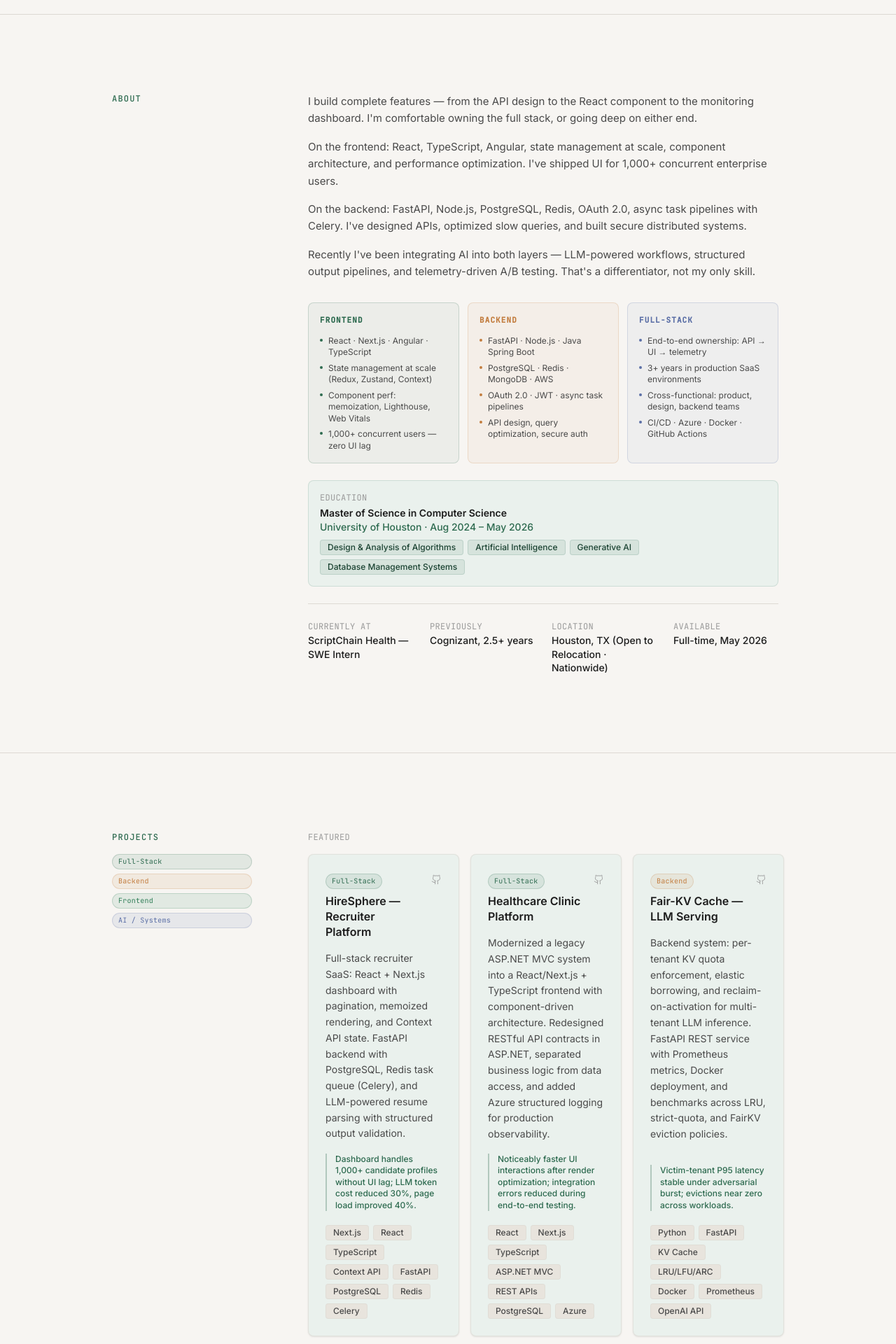
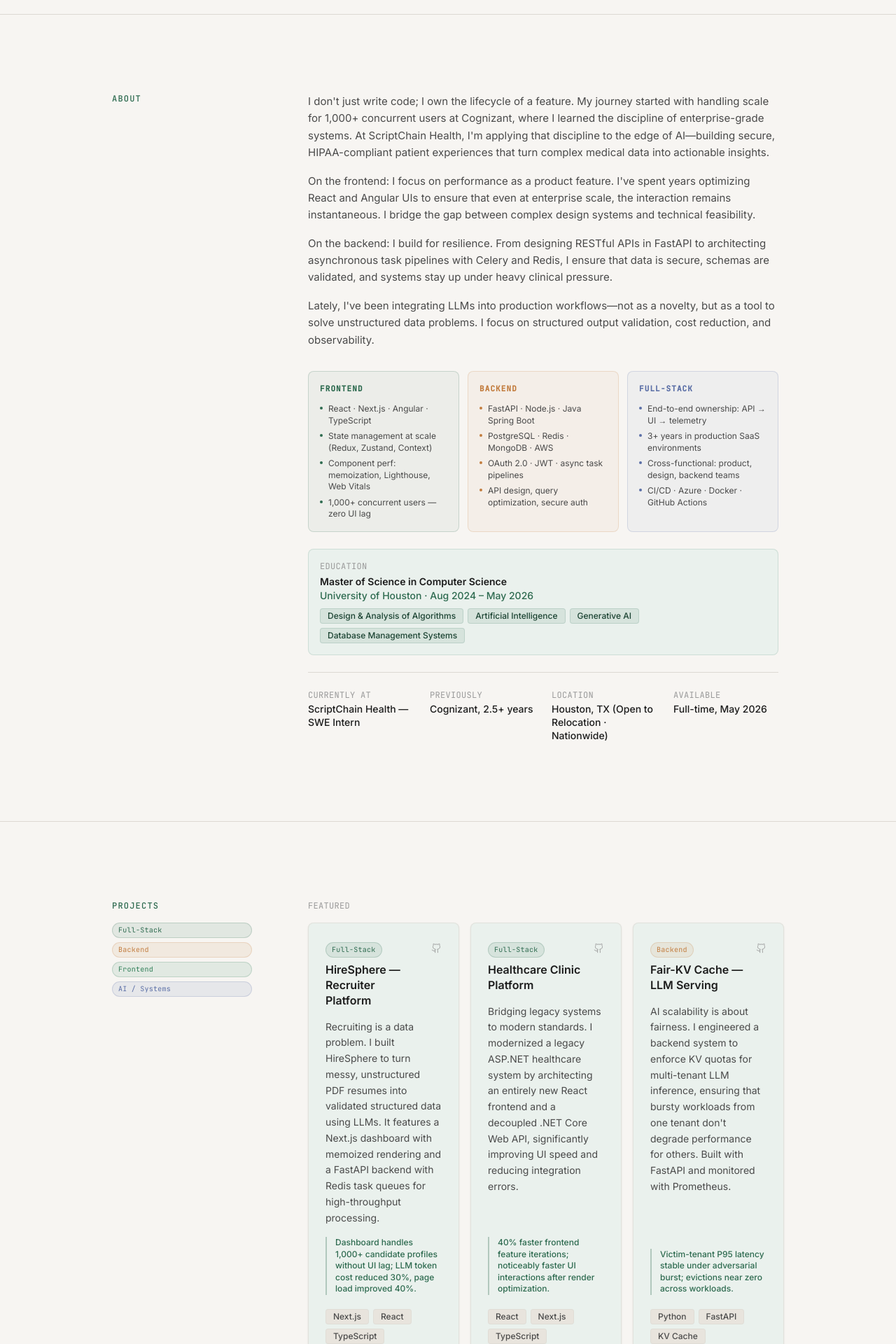
Before and after one commit to namitrathod/Myportfolio, a React (Create React App) app: page / in a window 1280 px wide. Shown: the part 780-2700 px from the top of the page at 70% size. Built offline with nearby package versions, Linux system fonts and the light colour scheme.

Commit message:
feat: narrative storytelling with Spring Boot and .NET Core narratives

```diff
--- a/src/data/portfolio.ts
+++ b/src/data/portfolio.ts
@@ -80,10 +80,10 @@ export const portfolioData: PortfolioData = {
       "MS Computer Science, University of Houston. Experienced at Cognizant and ScriptChain Health.",
     ],
     about: [
-      "I build complete features — from the API design to the React component to the monitoring dashboard. I'm comfortable owning the full stack, or going deep on either end.",
-      "On the frontend: React, TypeScript, Angular, state management at scale, component architecture, and performance optimization. I've shipped UI for 1,000+ concurrent enterprise users.",
-      "On the backend: FastAPI, Node.js, PostgreSQL, Redis, OAuth 2.0, async task pipelines with Celery. I've designed APIs, optimized slow queries, and built secure distributed systems.",
-      "Recently I've been integrating AI into both layers — LLM-powered workflows, structured output pipelines, and telemetry-driven A/B testing. That's a differentiator, not my only skill.",
+      "I don't just write code; I own the lifecycle of a feature. My journey started with handling scale for 1,000+ concurrent users at Cognizant, where I learned the discipline of enterprise-grade systems. At ScriptChain Health, I'm applying that discipline to the edge of AI—building secure, HIPAA-compliant patient experiences that turn complex medical data into actionable insights.",
+      "On the frontend: I focus on performance as a product feature. I've spent years optimizing React and Angular UIs to ensure that even at enterprise scale, the interaction remains instantaneous. I bridge the gap between complex design systems and technical feasibility.",
+      "On the backend: I build for resilience. From designing RESTful APIs in FastAPI to architecting asynchronous task pipelines with Celery and Redis, I ensure that data is secure, schemas are validated, and systems stay up under heavy clinical pressure.",
+      "Lately, I've been integrating LLMs into production workflows—not as a novelty, but as a tool to solve unstructured data problems. I focus on structured output validation, cost reduction, and observability.",
     ],
     email: "namitrathod07@gmail.com",
     phone: "+1-346-434-9556",
@@ -109,7 +109,7 @@ export const portfolioData: PortfolioData = {
       id: "hiresphere",
       title: "HireSphere — Recruiter Platform",
       description:
-        "Full-stack recruiter SaaS: React + Next.js dashboard with pagination, memoized rendering, and Context API state. FastAPI backend with PostgreSQL, Redis task queue (Celery), and LLM-powered resume parsing with structured output validation.",
+        "Recruiting is a data problem. I built HireSphere to turn messy, unstructured PDF resumes into validated structured data using LLMs. It features a Next.js dashboard with memoized rendering and a FastAPI backend with Redis task queues for high-throughput processing.",
       result: "Dashboard handles 1,000+ candidate profiles without UI lag; LLM token cost reduced 30%, page load improved 40%.",
       technologies: ["Next.js", "React", "TypeScript", "Context API", "FastAPI", "PostgreSQL", "Redis", "Celery"],
       track: "Full-Stack",
@@ -121,9 +121,9 @@ export const portfolioData: PortfolioData = {
       id: "capstone-healthcare",
       title: "Healthcare Clinic Platform",
       description:
-        "Modernized a legacy ASP.NET MVC system into a React/Next.js + TypeScript frontend with component-driven architecture. Redesigned RESTful API contracts in ASP.NET, separated business logic from data access, and added Azure structured logging for production observability.",
-      result: "Noticeably faster UI interactions after render optimization; integration errors reduced during end-to-end testing.",
-      technologies: ["React", "Next.js", "TypeScript", "ASP.NET MVC", "REST APIs", "PostgreSQL", "Azure"],
+        "Bridging legacy systems to modern standards. I modernized a legacy ASP.NET healthcare system by architecting an entirely new React frontend and a decoupled .NET Core Web API, significantly improving UI speed and reducing integration errors.",
+      result: "40% faster frontend feature iterations; noticeably faster UI interactions after render optimization.",
+      technologies: ["React", "Next.js", "TypeScript", ".NET Core Web API", "ASP.NET MVC", "PostgreSQL", "Azure"],
       track: "Full-Stack",
       githubUrl: "https://github.com/namitrathod",
       liveUrl: "",
@@ -133,7 +133,7 @@ export const portfolioData: PortfolioData = {
       id: "fair-kv-cache",
       title: "Fair-KV Cache — LLM Serving",
       description:
-        "Backend system: per-tenant KV quota enforcement, elastic borrowing, and reclaim-on-activation for multi-tenant LLM inference. FastAPI REST service with Prometheus metrics, Docker deployment, and benchmarks across LRU, strict-quota, and FairKV eviction policies.",
+        "AI scalability is about fairness. I engineered a backend system to enforce KV quotas for multi-tenant LLM inference, ensuring that bursty workloads from one tenant don't degrade performance for others. Built with FastAPI and monitored with Prometheus.",
       result: "Victim-tenant P95 latency stable under adversarial burst; evictions near zero across workloads.",
       technologies: ["Python", "FastAPI", "KV Cache", "LRU/LFU/ARC", "Docker", "Prometheus", "OpenAI API"],
       track: "Backend",
@@ -205,10 +205,10 @@ export const portfolioData: PortfolioData = {
       period: "Dec 2022 – Jul 2024",
       location: "Bengaluru, India",
       bullets: [
+        "Engineered high-throughput microservices using Spring Boot and Java, optimizing PostgreSQL schemas and Redis caching for services handling millions of daily requests with sub-300ms latency.",
         "Led micro-frontend migration from a legacy monolithic UI to React + TypeScript, improving maintainability by 30% and enabling 4+ independent feature deployments per release cycle.",
         "Refactored component state boundaries in a high-traffic enterprise app (1,000+ concurrent users), reducing average page interaction latency by ~30%.",
         "Architected reusable Fluent UI design-system components across business units, reducing duplicate UI code by 25% and accelerating cross-team development velocity.",
-        "Reduced average query latency by 30% by redesigning PostgreSQL schemas with advanced indexing and Redis caching for backend services handling millions of daily requests.",
         "Integrated OAuth 2.0 / JWT role access control, reducing unauthorized access incidents by 40% across financial and retail enterprise clients.",
         "Enhanced GitHub Actions CI/CD pipelines with automated validation and testing, reducing deployment-related errors by 20%.",
         "Led the Buddy Mentor program — structured weekly technical mentorship and performance feedback for 5+ interns.",
```
